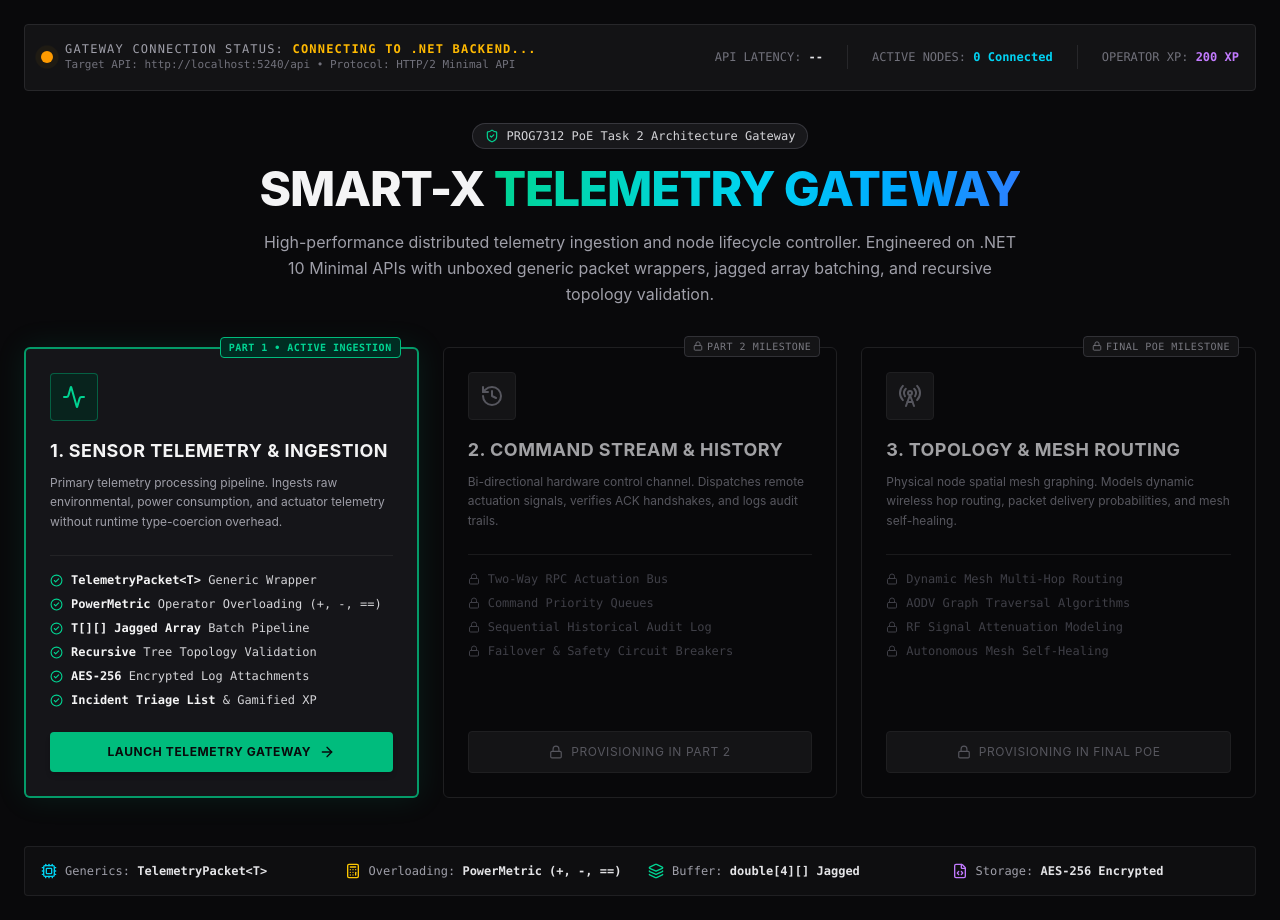
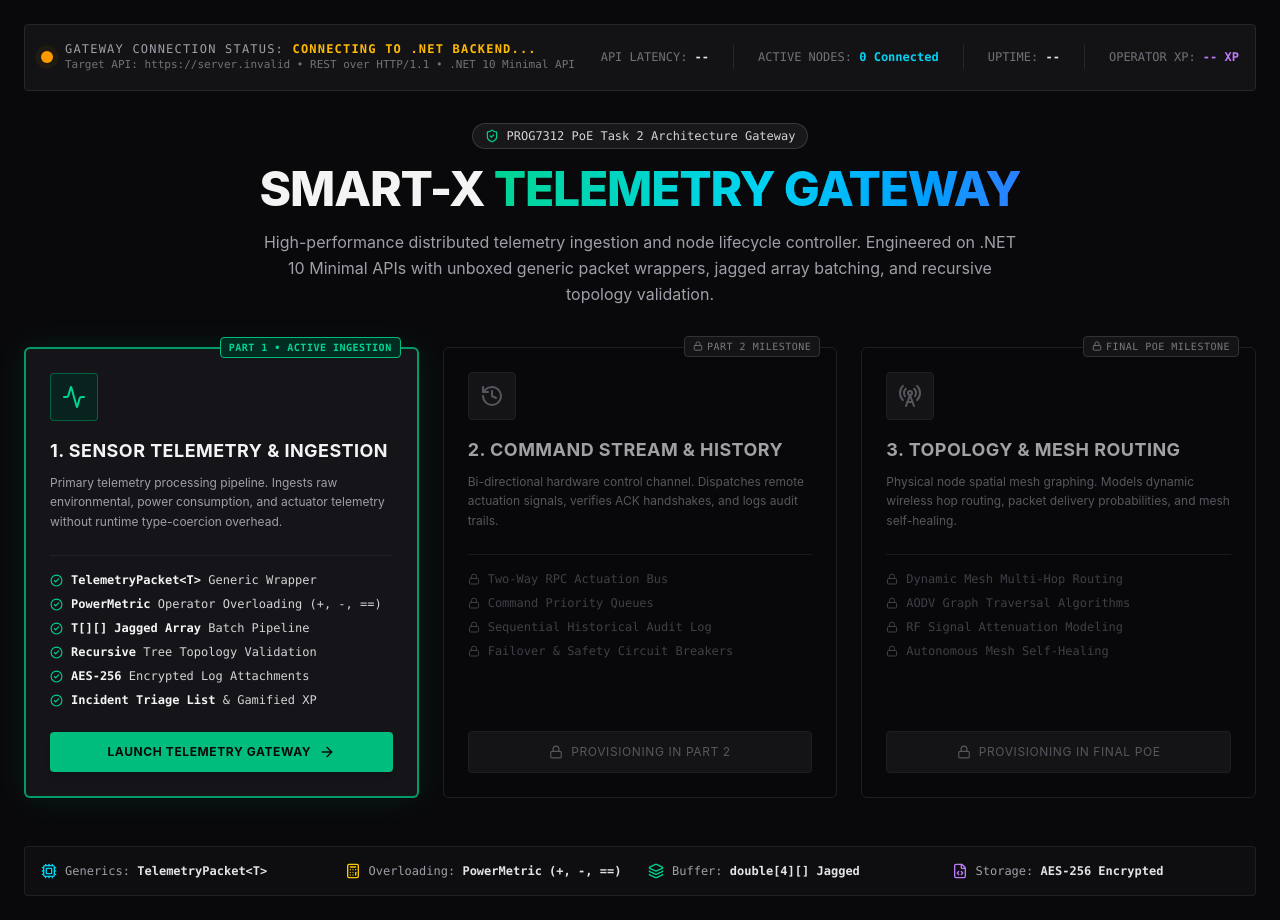
Before and after one commit to msa1105/PROG7312---POE, a React (Vite) app in the folder frontend/: page / in a window 1280 px wide. Built offline with nearby package versions, Linux system fonts and the light colour scheme; no server answers.

Commit message:
feat(frontend): landing page uptime counter and live gateway connection details

```diff
--- a/frontend/src/components/layout/GatewayLandingView.tsx
+++ b/frontend/src/components/layout/GatewayLandingView.tsx
@@ -13,7 +13,8 @@ import {
   CheckCircle2
 } from 'lucide-react';
 import type { GatewayHealth } from '../../types/telemetry';
-import { api } from '../../services/api';
+import { api, API_BASE_URL } from '../../services/api';
+import { formatDuration } from '../../utils/telemetry';
 
 type GatewayLandingProps = {
   onEnterIngestion: () => void;
@@ -24,6 +25,14 @@ export const GatewayLandingView = ({ onEnterIngestion, registeredDeviceCount }:
   const [health, setHealth] = useState<GatewayHealth | null>(null);
   const [latency, setLatency] = useState<number | null>(null);
   const [lockedModal, setLockedModal] = useState<{ title: string; desc: string; milestone: string } | null>(null);
+  const [healthReceivedAt, setHealthReceivedAt] = useState(() => Date.now());
+  const [now, setNow] = useState(() => Date.now());
+
+  // Uptime counter ticks locally every second between health polls
+  useEffect(() => {
+    const tick = setInterval(() => setNow(Date.now()), 1000);
+    return () => clearInterval(tick);
+  }, []);
 
   useEffect(() => {
     const checkGateway = async () => {
@@ -32,8 +41,11 @@ export const GatewayLandingView = ({ onEnterIngestion, registeredDeviceCount }:
         const data = await api.getGatewayHealth();
         setLatency(Math.round(performance.now() - t0));
         setHealth(data);
+        setHealthReceivedAt(Date.now());
       } catch (err) {
         console.warn('Backend offline or initializing:', err);
+        setHealth(null);
+        setLatency(null);
       }
     };
 
@@ -56,7 +68,7 @@ export const GatewayLandingView = ({ onEnterIngestion, registeredDeviceCount }:
               Gateway Connection Status: <span className={health ? "text-emerald-400 font-bold" : "text-amber-400 font-bold"}>{health ? "ONLINE // 100% OPERATIONAL" : "CONNECTING TO .NET BACKEND..."}</span>
             </div>
             <div className="text-[11px] text-zinc-500 font-mono">
-              Target API: http://localhost:5240/api • Protocol: HTTP/2 Minimal API
+              Target API: {API_BASE_URL.startsWith('http') ? API_BASE_URL : `${window.location.origin}${API_BASE_URL}`} • REST over HTTP/1.1 • {health?.gatewayVersion ?? '.NET 10 Minimal API'}
             </div>
           </div>
         </div>
@@ -69,12 +81,21 @@ export const GatewayLandingView = ({ onEnterIngestion, registeredDeviceCount }:
           <div className="h-6 w-px bg-zinc-800"></div>
           <div className="text-right">
             <span className="text-zinc-500">ACTIVE NODES: </span>
-            <span className="text-cyan-400 font-bold">{registeredDeviceCount} Connected</span>
+            <span className="text-cyan-400 font-bold">
+              {health ? `${health.activeDeviceCount}/${health.registeredDeviceCount}` : registeredDeviceCount} Connected
+            </span>
+          </div>
+          <div className="h-6 w-px bg-zinc-800"></div>
+          <div className="text-right">
+            <span className="text-zinc-500">UPTIME: </span>
+            <span className="text-zinc-200 font-bold tabular-nums">
+              {health ? formatDuration(health.uptimeSeconds + (now - healthReceivedAt) / 1000) : '--'}
+            </span>
           </div>
           <div className="h-6 w-px bg-zinc-800"></div>
           <div className="text-right">
             <span className="text-zinc-500">OPERATOR XP: </span>
-            <span className="text-purple-400 font-bold">{health?.operatorEngagement?.operatorXp || 200} XP</span>
+            <span className="text-purple-400 font-bold">{health?.operatorEngagement?.operatorXp ?? '--'} XP</span>
           </div>
         </div>
       </div>
```
